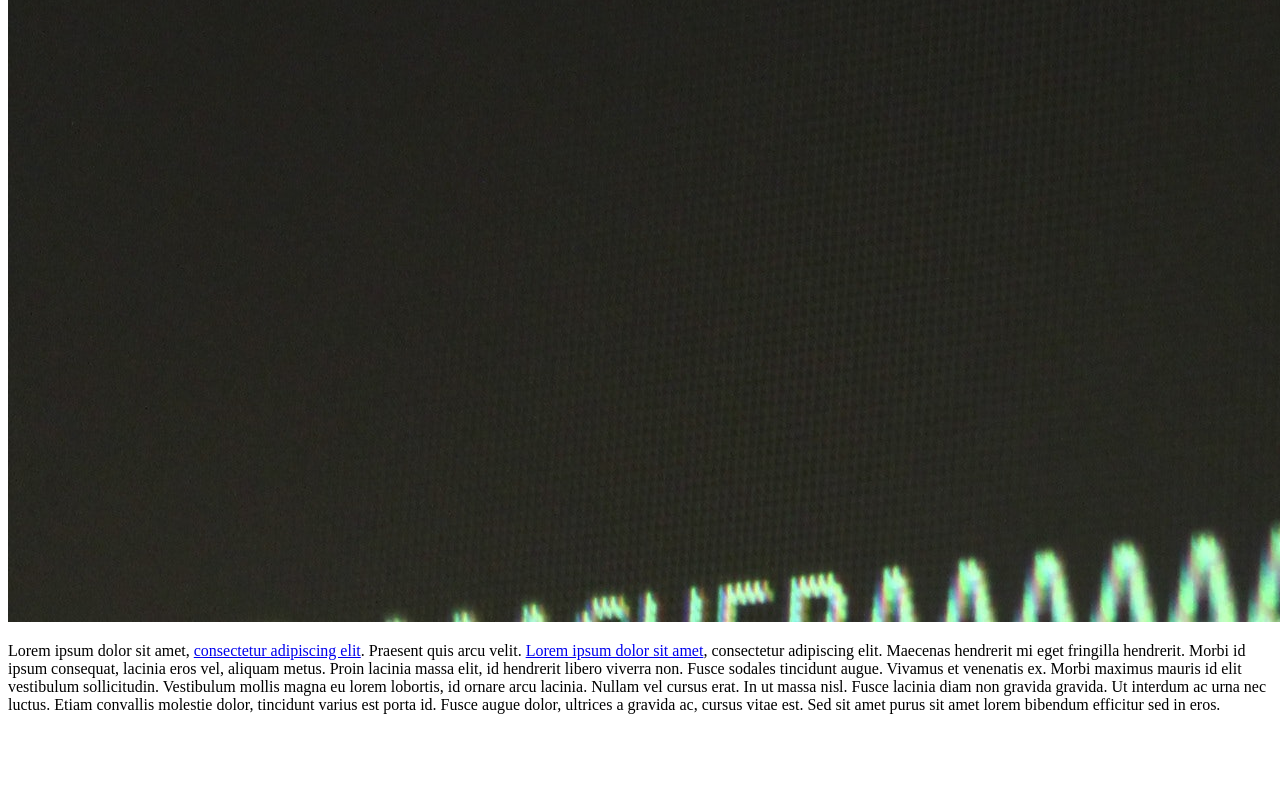
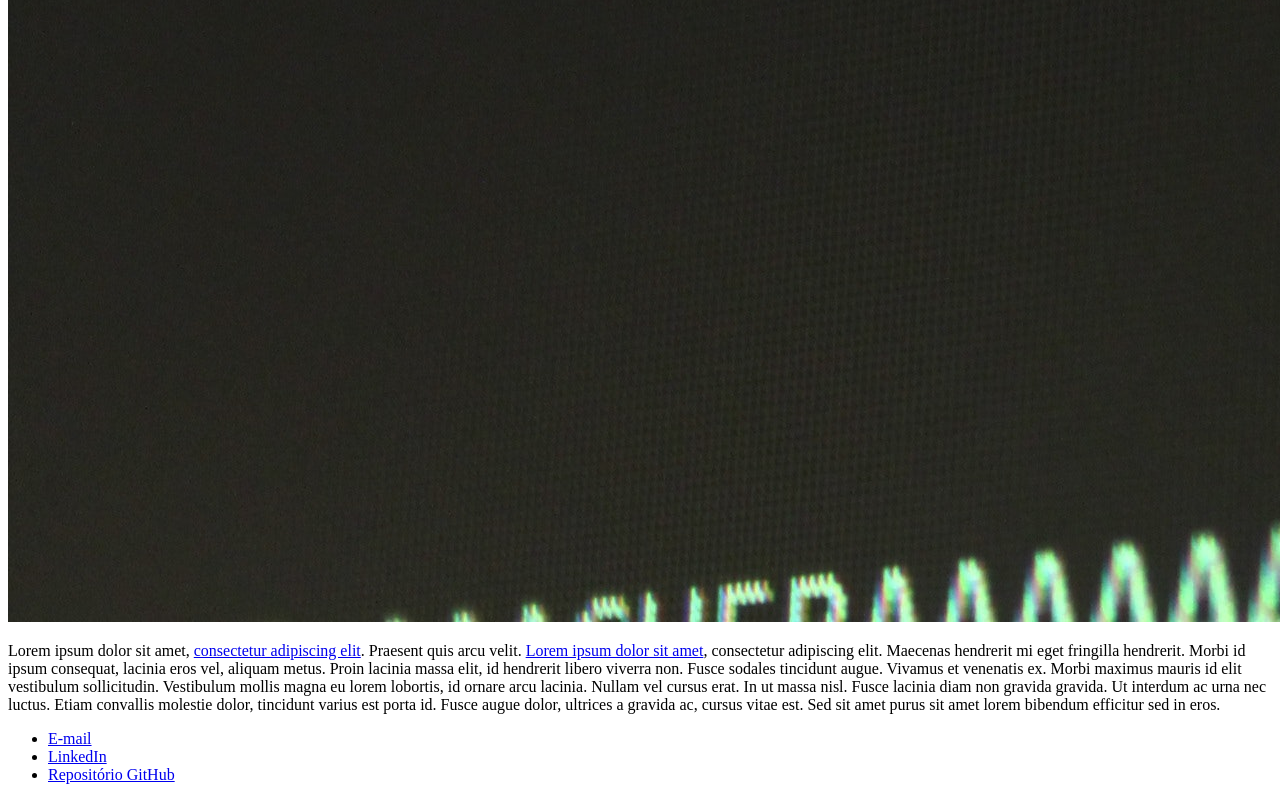
Before and after one commit to peguima/carrefour-web-developer, a plain HTML site: page Modulo2/Exercicios/teste html/index.html in a window 1280 px wide. Shown: the part 5774-6574 px from the top of the page. Before the commit the page ends 6504 px from the top, so only its background shows below. Drawn offline with Linux system fonts and the light colour scheme.

Commit message:
adiciona lista com links no final da página

```diff
--- a/Modulo2/Exercicios/teste html/index.html
+++ b/Modulo2/Exercicios/teste html/index.html
@@ -23,6 +23,18 @@
                 </p>
             </article>
         </section>
-        <footer></footer>
+        <footer>
+            <ul>
+                <li>
+                    <a href="mailto:pedroveigaguima@gmail.com">E-mail</a>
+                </li>
+                <li>
+                    <a href="https://www.linkedin.com/in/pedro-veiga-de-aguiar-guimarães-a27146182/" target="_blank">LinkedIn</a>
+                </li>
+                <li>
+                    <a href="https://github.com/peguima/carrefour-web-developer" target="_blank">Repositório GitHub</a>
+                </li>
+            </ul>
+        </footer>
 	</body>
 </html>
```
